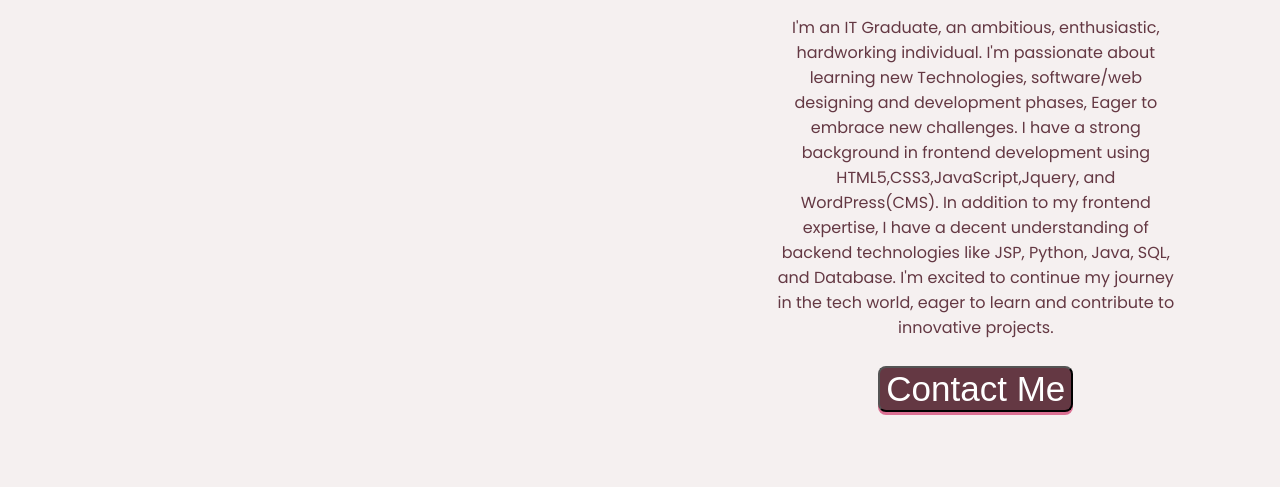
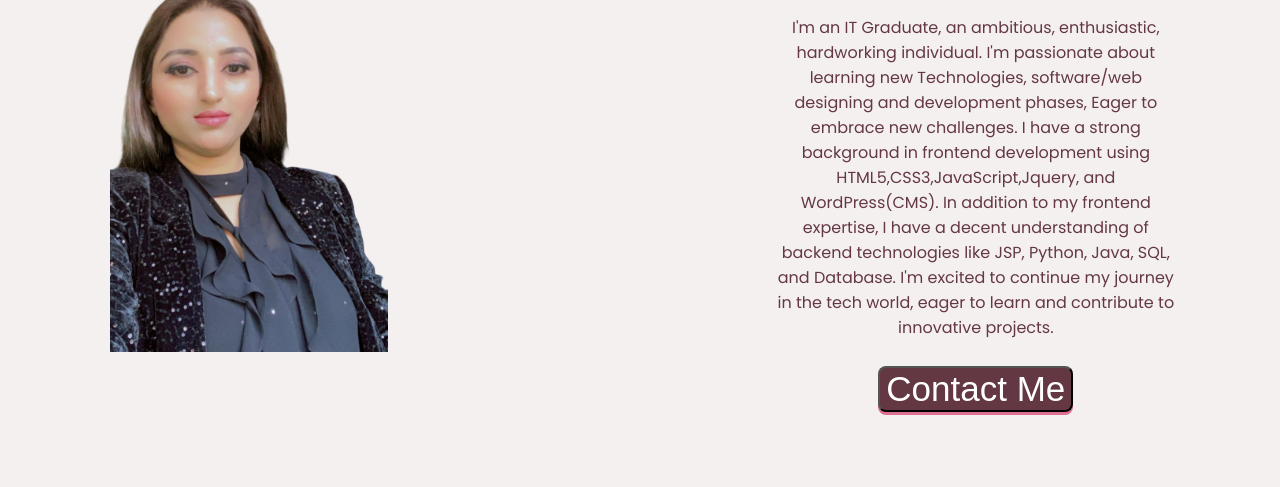
Before and after one commit to asmamd/Portfolio, a plain HTML site: page index.html in a window 1280 px wide. Shown: the part 206-693 px from the top of the page. Drawn offline with Linux system fonts and the light colour scheme; files whose address does not match are found by name.

Commit message:
Update index.html

```diff
--- a/index.html
+++ b/index.html
@@ -61,7 +61,7 @@
     <main class="grid">
 
 
-        <img src="image/pic2-Photoroom.png" alt="Placeholder" id="image">
+        <img src="pic2-Photoroom.png" alt="Placeholder" id="image">
         <!-- About Section -->
 
 
```
